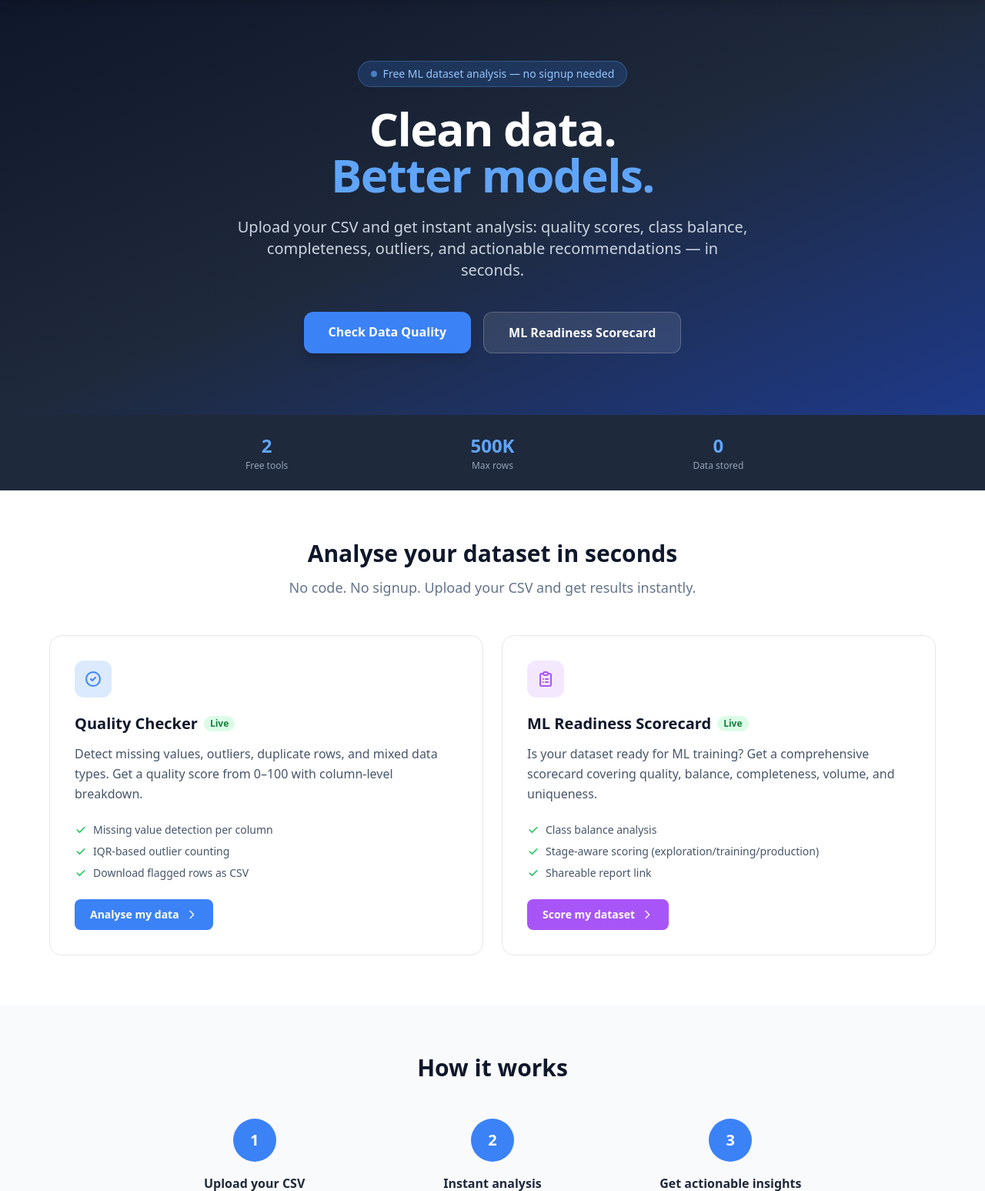
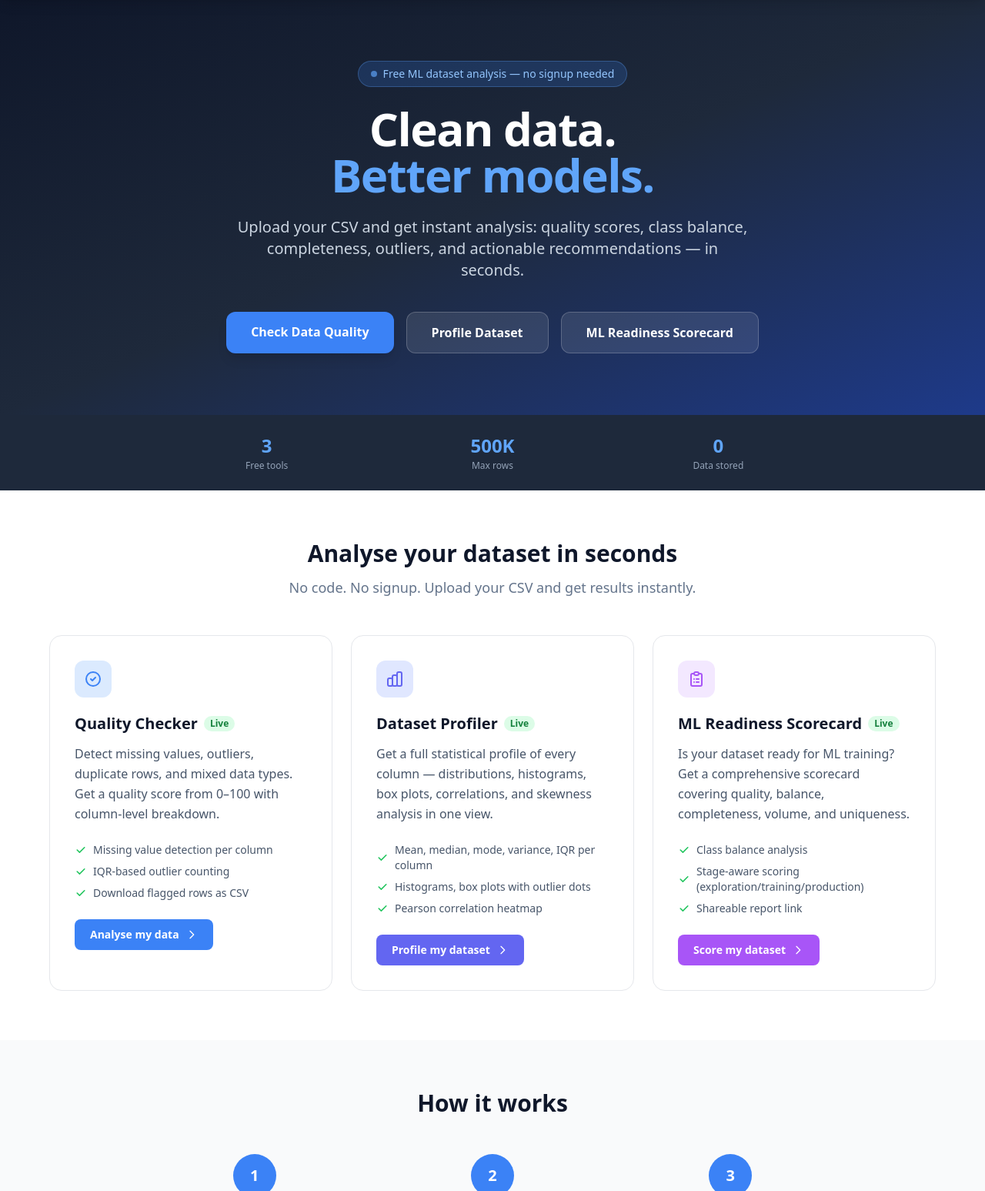
Before and after one commit to qunox-01/setara3, a FastAPI app: page / in a window 1280 px wide. Shown: the part 65-1612 px from the top of the page at 77% size. Run offline with FastAPI, Linux system fonts and the light colour scheme; some libraries are stand-ins or nearby versions.

Commit message:
improve data quality check and home page

```diff
--- a/static/js/profiler.js
+++ b/static/js/profiler.js
@@ -140,12 +140,9 @@ function renderOverview(ds) {
         <div>
             <h2 class="text-xl font-bold text-slate-800 mb-4">Dataset Overview</h2>
             ${sampleBanner}
-            <div class="grid grid-cols-2 sm:grid-cols-3 lg:grid-cols-6 gap-3">
+            <div class="grid grid-cols-3 gap-3">
                 ${metricCard(fmtNum(ds.rows), 'Rows')}
                 ${metricCard(fmtNum(ds.columns), 'Columns')}
-                ${metricCard(ds.missing_pct + '%', 'Missing cells', missingColor(ds.missing_pct))}
-                ${metricCard(ds.duplicate_pct + '%', 'Duplicate rows', ds.duplicate_pct > 5 ? 'text-yellow-600' : 'text-slate-900')}
-                ${metricCard(fmtNum(ds.missing_total), 'Missing count')}
                 ${metricCard(formatBytes(ds.memory_bytes), 'Memory')}
             </div>
         </div>`;
--- a/templates/home.html
+++ b/templates/home.html
@@ -24,6 +24,10 @@
                class="px-8 py-3.5 bg-blue-500 hover:bg-blue-400 text-white font-semibold rounded-xl shadow-lg transition-all hover:shadow-blue-500/25 hover:scale-105">
                 Check Data Quality
             </a>
+            <a href="/tools/profiler"
+               class="px-8 py-3.5 bg-white/10 hover:bg-white/20 text-white font-semibold rounded-xl border border-white/20 transition-all">
+                Profile Dataset
+            </a>
             <a href="/tools/scorecard"
                class="px-8 py-3.5 bg-white/10 hover:bg-white/20 text-white font-semibold rounded-xl border border-white/20 transition-all">
                 ML Readiness Scorecard
@@ -37,7 +41,7 @@
     <div class="max-w-4xl mx-auto px-4">
         <div class="grid grid-cols-3 gap-4 text-center">
             <div>
-                <div class="text-2xl font-bold text-blue-400">2</div>
+                <div class="text-2xl font-bold text-blue-400">3</div>
                 <div class="text-xs text-slate-400 mt-0.5">Free tools</div>
             </div>
             <div>
@@ -60,7 +64,7 @@
             <p class="text-slate-500 text-lg">No code. No signup. Upload your CSV and get results instantly.</p>
         </div>
 
-        <div class="grid md:grid-cols-2 gap-6">
+        <div class="grid md:grid-cols-3 gap-6">
 
             <!-- Quality Checker Card -->
             <div class="group bg-white border border-gray-200 rounded-2xl p-8 hover:shadow-xl hover:border-blue-200 transition-all duration-300">
@@ -101,6 +105,51 @@
                 <a href="/tools/quality"
                    class="inline-flex items-center gap-2 px-5 py-2.5 bg-blue-500 hover:bg-blue-600 text-white text-sm font-semibold rounded-lg transition-colors">
                     Analyse my data
+                    <svg class="w-4 h-4" fill="none" stroke="currentColor" viewBox="0 0 24 24">
+                        <path stroke-linecap="round" stroke-linejoin="round" stroke-width="2" d="M9 5l7 7-7 7" />
+                    </svg>
+                </a>
+            </div>
+
+            <!-- Dataset Profiler Card -->
+            <div class="group bg-white border border-gray-200 rounded-2xl p-8 hover:shadow-xl hover:border-indigo-200 transition-all duration-300">
+                <div class="w-12 h-12 bg-indigo-100 rounded-xl flex items-center justify-center mb-5 group-hover:bg-indigo-500 transition-colors">
+                    <svg class="w-6 h-6 text-indigo-500 group-hover:text-white transition-colors" fill="none" stroke="currentColor" viewBox="0 0 24 24">
+                        <path stroke-linecap="round" stroke-linejoin="round" stroke-width="2"
+                              d="M9 19v-6a2 2 0 00-2-2H5a2 2 0 00-2 2v6a2 2 0 002 2h2a2 2 0 002-2zm0 0V9a2 2 0 012-2h2a2 2 0 012 2v10m-6 0a2 2 0 002 2h2a2 2 0 002-2m0 0V5a2 2 0 012-2h2a2 2 0 012 2v14a2 2 0 01-2 2h-2a2 2 0 01-2-2z" />
+                    </svg>
+                </div>
+                <div class="flex items-center gap-2 mb-3">
+                    <h3 class="text-xl font-bold text-slate-900">Dataset Profiler</h3>
+                    <span class="px-2 py-0.5 bg-green-100 text-green-700 text-xs font-semibold rounded-full">Live</span>
+                </div>
+                <p class="text-slate-600 mb-6 leading-relaxed">
+                    Get a full statistical profile of every column — distributions, histograms,
+                    box plots, correlations, and skewness analysis in one view.
+                </p>
+                <ul class="space-y-2 mb-6">
+                    <li class="flex items-center gap-2 text-sm text-slate-600">
+                        <svg class="w-4 h-4 text-green-500 flex-shrink-0" fill="currentColor" viewBox="0 0 20 20">
+                            <path fill-rule="evenodd" d="M16.707 5.293a1 1 0 010 1.414l-8 8a1 1 0 01-1.414 0l-4-4a1 1 0 011.414-1.414L8 12.586l7.293-7.293a1 1 0 011.414 0z" clip-rule="evenodd" />
+                        </svg>
+                        Mean, median, mode, variance, IQR per column
+                    </li>
+                    <li class="flex items-center gap-2 text-sm text-slate-600">
+                        <svg class="w-4 h-4 text-green-500 flex-shrink-0" fill="currentColor" viewBox="0 0 20 20">
+                            <path fill-rule="evenodd" d="M16.707 5.293a1 1 0 010 1.414l-8 8a1 1 0 01-1.414 0l-4-4a1 1 0 011.414-1.414L8 12.586l7.293-7.293a1 1 0 011.414 0z" clip-rule="evenodd" />
+                        </svg>
+                        Histograms, box plots with outlier dots
+                    </li>
+                    <li class="flex items-center gap-2 text-sm text-slate-600">
+                        <svg class="w-4 h-4 text-green-500 flex-shrink-0" fill="currentColor" viewBox="0 0 20 20">
+                            <path fill-rule="evenodd" d="M16.707 5.293a1 1 0 010 1.414l-8 8a1 1 0 01-1.414 0l-4-4a1 1 0 011.414-1.414L8 12.586l7.293-7.293a1 1 0 011.414 0z" clip-rule="evenodd" />
+                        </svg>
+                        Pearson correlation heatmap
+                    </li>
+                </ul>
+                <a href="/tools/profiler"
+                   class="inline-flex items-center gap-2 px-5 py-2.5 bg-indigo-500 hover:bg-indigo-600 text-white text-sm font-semibold rounded-lg transition-colors">
+                    Profile my dataset
                     <svg class="w-4 h-4" fill="none" stroke="currentColor" viewBox="0 0 24 24">
                         <path stroke-linecap="round" stroke-linejoin="round" stroke-width="2" d="M9 5l7 7-7 7" />
                     </svg>
```
Also changed, not shown: app/services/quality.py (+7 -0 lines), templates/tools/partials/quality_results.html (+35 -5 lines).
